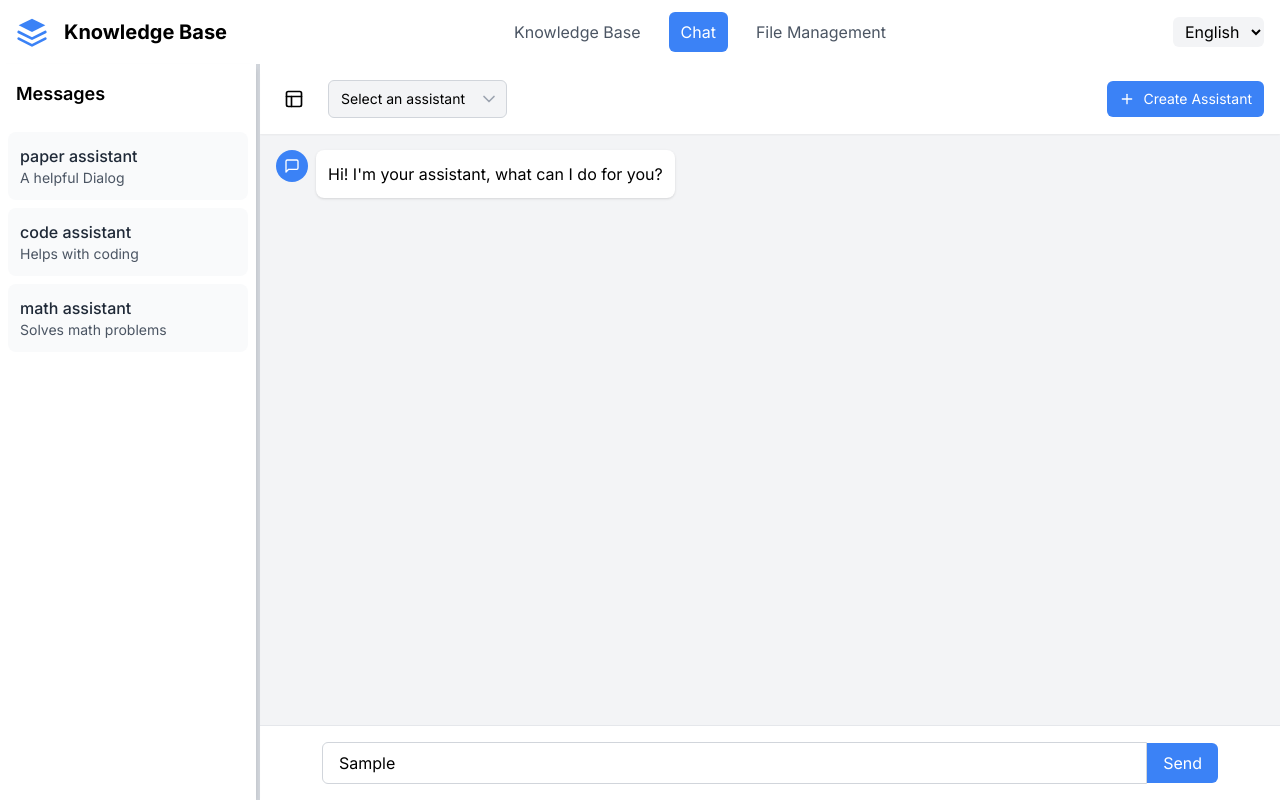
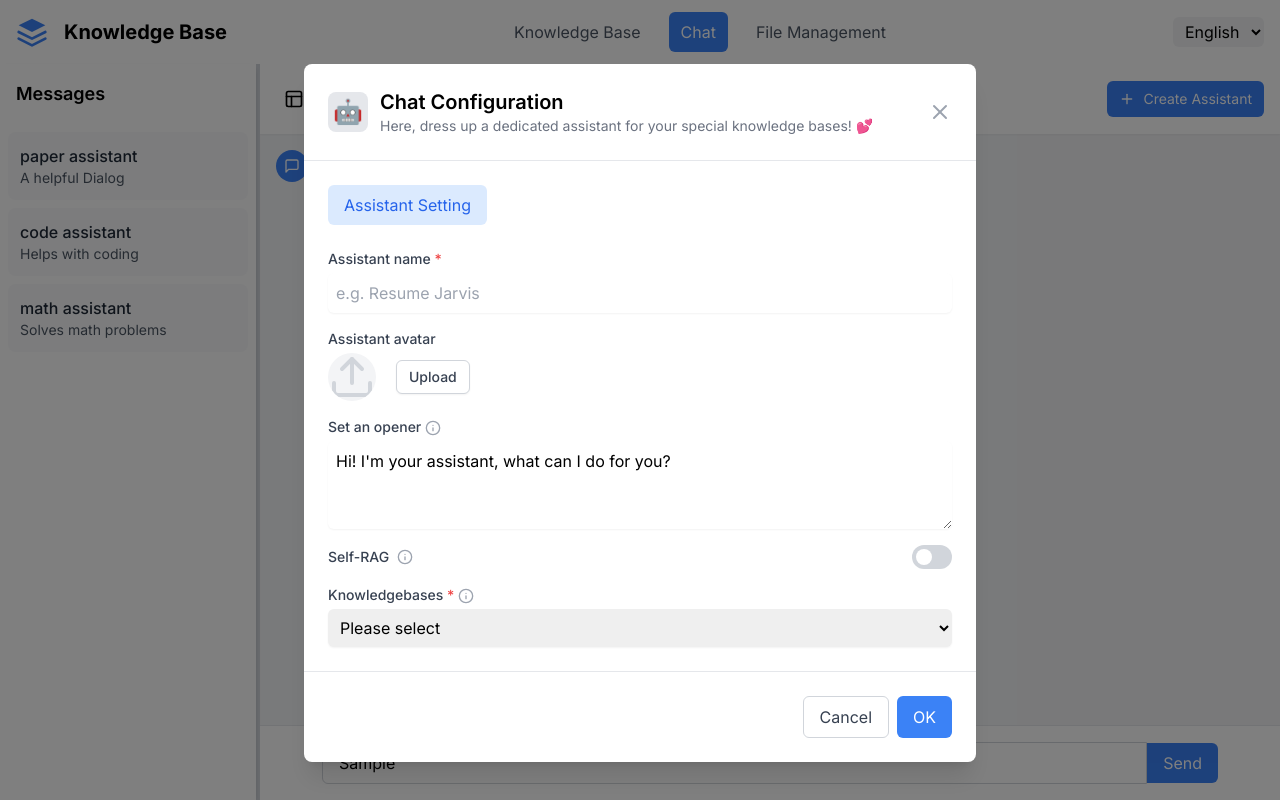
Before and after one commit to DoctorApcs/EduBox_backend, a Next.js app in the folder frontend/: page /chat in a window 1280 px wide. Both pictures are taken after typing "Sample" into the empty fields and a click on the button "Create Assistant". Built offline with nearby package versions, Linux system fonts and the light colour scheme.

Commit message:
feat (ui): add model config page

```diff
--- a/frontend/package.json
+++ b/frontend/package.json
@@ -12,7 +12,8 @@
     "lucide-react": "^0.414.0",
     "next": "14.2.5",
     "react": "^18",
-    "react-dom": "^18"
+    "react-dom": "^18",
+    "react-dropzone": "^14.2.3"
   },
   "devDependencies": {
     "eslint": "^8",
--- a/frontend/src/app/chat/page.js
+++ b/frontend/src/app/chat/page.js
@@ -4,11 +4,13 @@ import React, { useState } from "react";
 import Sidebar from "@/components/chat/SideBar";
 import ChatArea from "@/components/chat/ChatArea";
 import TopBar from "@/components/chat/TopBar";
+import CreateAssistantModal from "@/components/chat/CreateAssistantModal";
 
 const Chat = () => {
   const [isSideView, setIsSideView] = useState(true);
   const [selectedAssistant, setSelectedAssistant] = useState("");
   const [sidebarWidth, setSidebarWidth] = useState(256);
+  const [isCreateModalOpen, setIsCreateModalOpen] = useState(false);
 
   const assistants = [
     { id: "1", name: "paper assistant", description: "A helpful Dialog" },
@@ -18,10 +20,11 @@ const Chat = () => {
 
   const handleCreateAssistant = () => {
     // Implement create assistant logic here
-    console.log("Creating new assistant");
+    setIsCreateModalOpen(true);
   };
 
   return (
+    <>
       <div className="flex h-[calc(100vh-4rem)] bg-gray-100">
         <Sidebar
           isVisible={isSideView}
@@ -41,6 +44,11 @@ const Chat = () => {
           <ChatArea />
         </main>
       </div>
+      <CreateAssistantModal
+        isOpen={isCreateModalOpen}
+        onClose={() => setIsCreateModalOpen(false)}
+      />
+    </>
   );
 };
 
--- /dev/null
+++ b/frontend/src/components/chat/CreateAssistantModal.js
@@ -0,0 +1,213 @@
+import React, { useState } from "react";
+import { X, Upload, Info } from "lucide-react";
+
+const CreateAssistantModal = ({ isOpen, onClose }) => {
+  const [activeTab, setActiveTab] = useState("Assistant Setting");
+  const [assistantName, setAssistantName] = useState("");
+  const [opener, setOpener] = useState(
+    "Hi! I'm your assistant, what can I do for you?"
+  );
+  const [showQuote, setShowQuote] = useState(false);
+  const [selfRAG, setSelfRAG] = useState(false);
+  const [knowledgeBase, setKnowledgeBase] = useState("");
+
+  if (!isOpen) return null;
+
+  const renderAssistantSetting = () => (
+    <form className="space-y-4">
+      <div>
+        <label className="block text-sm font-medium text-gray-700">
+          Assistant name <span className="text-red-500">*</span>
+        </label>
+        <input
+          type="text"
+          value={assistantName}
+          onChange={(e) => setAssistantName(e.target.value)}
+          placeholder="e.g. Resume Jarvis"
+          className="mt-1 block w-full rounded-md border-gray-300 shadow-sm focus:border-blue-300 focus:ring focus:ring-blue-200 focus:ring-opacity-50 p-2"
+        />
+      </div>
+
+      <div>
+        <label className="block text-sm font-medium text-gray-700">
+          Assistant avatar
+        </label>
+        <div className="mt-1 flex items-center">
+          <span className="inline-block h-12 w-12 rounded-full overflow-hidden bg-gray-100">
+            <Upload className="h-full w-full text-gray-300" />
+          </span>
+          <button
+            type="button"
+            className="ml-5 bg-white py-2 px-3 border border-gray-300 rounded-md shadow-sm text-sm leading-4 font-medium text-gray-700 hover:bg-gray-50 focus:outline-none focus:ring-2 focus:ring-offset-2 focus:ring-blue-500"
+          >
+            Upload
+          </button>
+        </div>
+      </div>
+
+      <div>
+        <label className="block text-sm font-medium text-gray-700">
+          Set an opener <Info className="inline-block w-4 h-4 text-gray-400" />
+        </label>
+        <textarea
+          value={opener}
+          onChange={(e) => setOpener(e.target.value)}
+          rows={3}
+          className="mt-1 block w-full rounded-md border-gray-300 shadow-sm focus:border-blue-300 focus:ring focus:ring-blue-200 focus:ring-opacity-50 p-2"
+        />
+      </div>
+
+      {/* <div className="flex items-center justify-between">
+        <span className="flex items-center">
+          <span className="text-sm font-medium text-gray-700 mr-2">
+            Show Quote
+          </span>
+          <Info className="w-4 h-4 text-gray-400" />
+        </span>
+        <label className="flex items-center cursor-pointer">
+          <div className="relative">
+            <input
+              type="checkbox"
+              className="sr-only"
+              checked={showQuote}
+              onChange={() => setShowQuote(!showQuote)}
+            />
+            <div
+              className={`block w-10 h-6 rounded-full ${
+                showQuote ? "bg-blue-500" : "bg-gray-300"
+              }`}
+            ></div>
+            <div
+              className={`dot absolute left-1 top-1 bg-white w-4 h-4 rounded-full transition ${
+                showQuote ? "transform translate-x-4" : ""
+              }`}
+            ></div>
+          </div>
+        </label>
+      </div> */}
+
+      <div className="flex items-center justify-between">
+        <span className="flex items-center">
+          <span className="text-sm font-medium text-gray-700 mr-2">
+            Self-RAG
+          </span>
+          <Info className="w-4 h-4 text-gray-400" />
+        </span>
+        <label className="flex items-center cursor-pointer">
+          <div className="relative">
+            <input
+              type="checkbox"
+              className="sr-only"
+              checked={selfRAG}
+              onChange={() => setSelfRAG(!selfRAG)}
+            />
+            <div
+              className={`block w-10 h-6 rounded-full ${
+                selfRAG ? "bg-blue-500" : "bg-gray-300"
+              }`}
+            ></div>
+            <div
+              className={`dot absolute left-1 top-1 bg-white w-4 h-4 rounded-full transition ${
+                selfRAG ? "transform translate-x-4" : ""
+              }`}
+            ></div>
+          </div>
+        </label>
+      </div>
+
+      <div>
+        <label className="block text-sm font-medium text-gray-700">
+          Knowledgebases <span className="text-red-500">*</span>{" "}
+          <Info className="inline-block w-4 h-4 text-gray-400" />
+        </label>
+        <select
+          value={knowledgeBase}
+          onChange={(e) => setKnowledgeBase(e.target.value)}
+          className="mt-1 block w-full rounded-md border-gray-300 shadow-sm focus:border-blue-300 focus:ring focus:ring-blue-200 focus:ring-opacity-50 p-2"
+        >
+          <option value="">Please select</option>
+          {/* Add your knowledge base options here */}
+        </select>
+      </div>
+    </form>
+  );
+
+  const renderPromptEngine = () => (
+    <div className="space-y-4">
+      <p>Prompt Engine settings go here.</p>
+      {/* Add your Prompt Engine form fields here */}
+    </div>
+  );
+
+  const renderModelSetting = () => (
+    <div className="space-y-4">
+      <p>Model Setting options go here.</p>
+      {/* Add your Model Setting form fields here */}
+    </div>
+  );
+
+  return (
+    <div className="fixed inset-0 bg-black bg-opacity-50 flex justify-center items-start pt-16">
+      <div className="bg-white rounded-lg shadow-xl w-full max-w-2xl">
+        <div className="flex justify-between items-center p-6 border-b">
+          <div className="flex items-center space-x-3">
+            <div className="w-10 h-10 bg-gray-200 rounded-lg flex items-center justify-center">
+              <span className="text-2xl">🤖</span>
+            </div>
+            <div>
+              <h2 className="text-xl font-semibold">Chat Configuration</h2>
+              <p className="text-sm text-gray-500">
+                Here, dress up a dedicated assistant for your special knowledge
+                bases! 💕
+              </p>
+            </div>
+          </div>
+          <button
+            onClick={onClose}
+            className="text-gray-400 hover:text-gray-600"
+          >
+            <X size={24} />
+          </button>
+        </div>
+
+        <div className="p-6">
+          <div className="flex space-x-4 mb-6">
+            {["Assistant Setting"].map((tab) => (
+              <button
+                key={tab}
+                className={`px-4 py-2 rounded-md transition-colors duration-200 ${
+                  activeTab === tab
+                    ? "bg-blue-100 text-blue-600"
+                    : "bg-gray-100 text-gray-600"
+                }`}
+                onClick={() => setActiveTab(tab)}
+              >
+                {tab}
+              </button>
+            ))}
+          </div>
+
+          <div className="transition-opacity duration-300 ease-in-out">
+            {activeTab === "Assistant Setting" && renderAssistantSetting()}
+            {/* {activeTab === "Prompt Engine" && renderPromptEngine()}
+            {activeTab === "Model Setting" && renderModelSetting()} */}
+          </div>
+        </div>
+
+        <div className="flex justify-end space-x-2 p-6 border-t">
+          <button
+            onClick={onClose}
+            className="px-4 py-2 border border-gray-300 rounded-md text-gray-700 hover:bg-gray-50 focus:outline-none focus:ring-2 focus:ring-offset-2 focus:ring-blue-500"
+          >
+            Cancel
+          </button>
+          <button className="px-4 py-2 bg-blue-500 text-white rounded-md hover:bg-blue-600 focus:outline-none focus:ring-2 focus:ring-offset-2 focus:ring-blue-500">
+            OK
+          </button>
+        </div>
+      </div>
+    </div>
+  );
+};
+
+export default CreateAssistantModal;
```
Also changed, not shown: 1 other file (tests, documents, lock files or other folders). Lines whose indentation alone changed are shown as unchanged.
